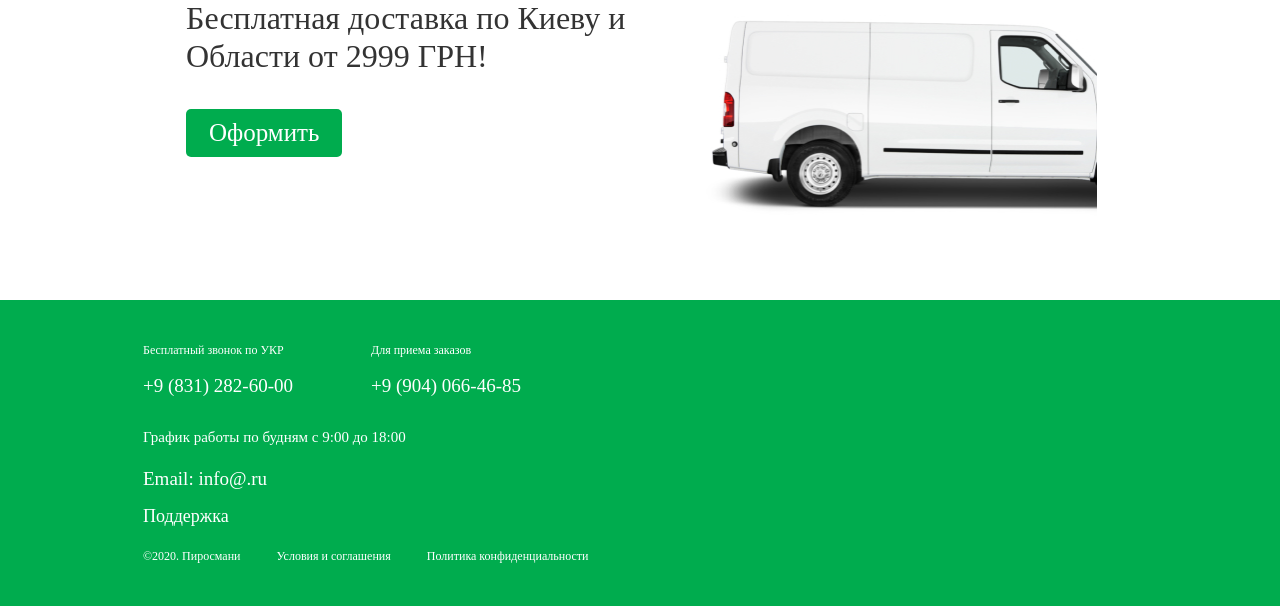
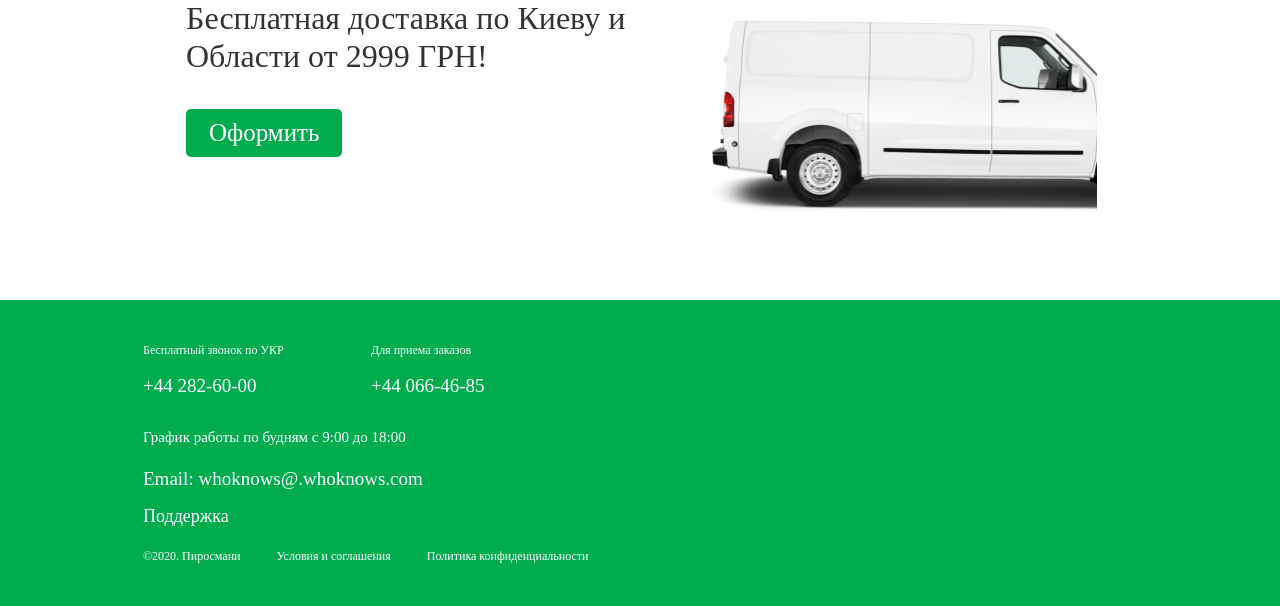
Before and after one commit to farbantis/pirosmani, a Django app: page /cafe/ in a window 1280 px wide. Shown: the part 1255-1861 px from the top of the page. Run offline with Django 4.2, Linux system fonts and the light colour scheme; data that the repository does not hold is empty.

Commit message:
minor changes

```diff
--- a/cafe/templates/cafe/base.html
+++ b/cafe/templates/cafe/base.html
@@ -105,11 +105,11 @@
         <div class="ftc-phones">
           <div class="text1">Бесплатный звонок по УКР</div>
           <div class="text1">Для приема заказов</div>
-          <div class="phone1">+9 (831) 282-60-00</div>
-          <div class="phone1">+9 (904) 066-46-85</div>
+          <div class="phone1">+44 282-60-00</div>
+          <div class="phone1">+44 066-46-85</div>
         </div>
         <div class="ftc-working">График работы по будням с 9:00 до 18:00</div>
-        <div class="ftc-email">Email: info@.ru</div>
+        <div class="ftc-email">Email: whoknows@.whoknows.com</div>
       </div>
       <div class="footer-top-social"></div>
     </div>
```
Also changed, not shown: pirosmani/settings/production.py (+7 -2 lines), pirosmani/settings/__init__.py (line endings or trailing spaces), pirosmani/settings/development.py (line endings or trailing spaces).
